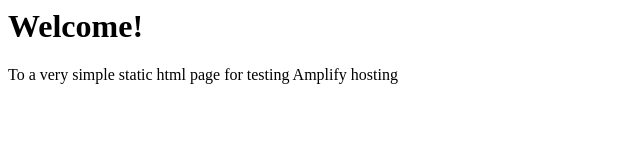
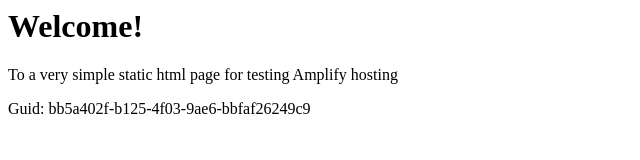
Before and after one commit to aws-aemilia-gru/Github-PR-Commit-Integration-Test-DoNotTouch-GithubWebhookPreviewCanaryTest-v1-prod-sa-east-1, a website: page src/index.html in a window 1280 px wide. Shown: the whole page, without its empty margins (0-640 px from the left). Drawn offline with Linux system fonts and the light colour scheme.

Commit message:
commit from integ tests

```diff
--- a/src/index.html
+++ b/src/index.html
@@ -1,3 +1,5 @@
+
+
 <html lang="en">
 
 <head>
@@ -10,6 +12,6 @@
 <body>
     <h1>Welcome!</h1>
     <p>To a very simple static html page for testing Amplify hosting</p>
-</body>
+    <p>Guid: bb5a402f-b125-4f03-9ae6-bbfaf26249c9</p></body>
 
 </html>
```
